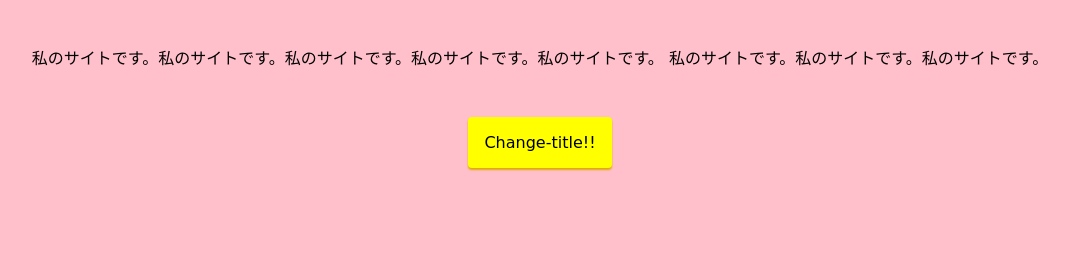
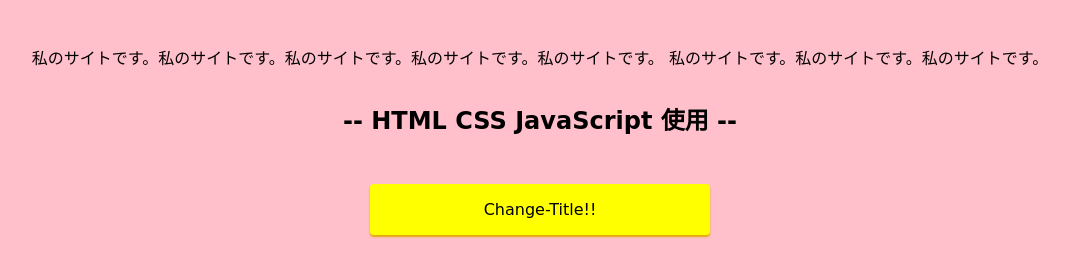
Before and after one commit to shio-code/test-site, a plain HTML site: page index.html in a window 1280 px wide. Shown: the part 119-396 px from the top of the page, without its empty margins (100-1169 px from the left). Drawn offline with Linux system fonts and the light colour scheme; some packages are replaced by stand-ins of ours.

Commit message:
Add files via upload

```diff
--- a/css/styles.css
+++ b/css/styles.css
@@ -16,9 +16,13 @@ body{
 }
 
 .container p{
+  margin: 2rem;
   text-align: center;
 }
 
+.container h2{
+  text-align: center;
+}
 
 .btn{
   padding: 1rem;
@@ -26,6 +30,7 @@ body{
   border-radius: 4px;
   box-shadow: 0px 2px 2px #e3a805;
   text-align: center;
+  width:30%;
 }
 
 .btn-wrapper{
--- a/index.html
+++ b/index.html
@@ -13,8 +13,9 @@
       <h1 class="title" id="title">私のサイト</h1>
       <p>私のサイトです。私のサイトです。私のサイトです。私のサイトです。私のサイトです。
       私のサイトです。私のサイトです。私のサイトです。</p>
+      <h2>-- HTML CSS JavaScript 使用 --</h2>
       <div class="btn-wrapper">
-        <button id="btn" class="btn" type="button" name="button">Change-title!!</button>
+        <button id="btn" class="btn" type="button" name="button">Change-Title!!</button>
       </div>
     </div>
 
```
